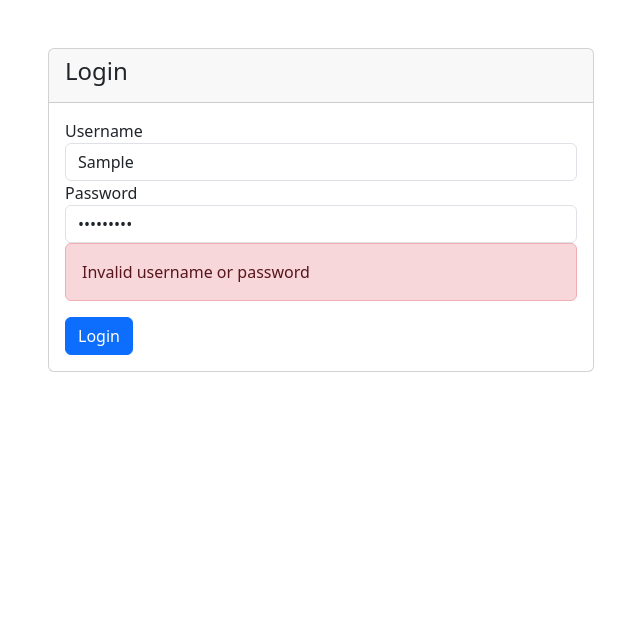
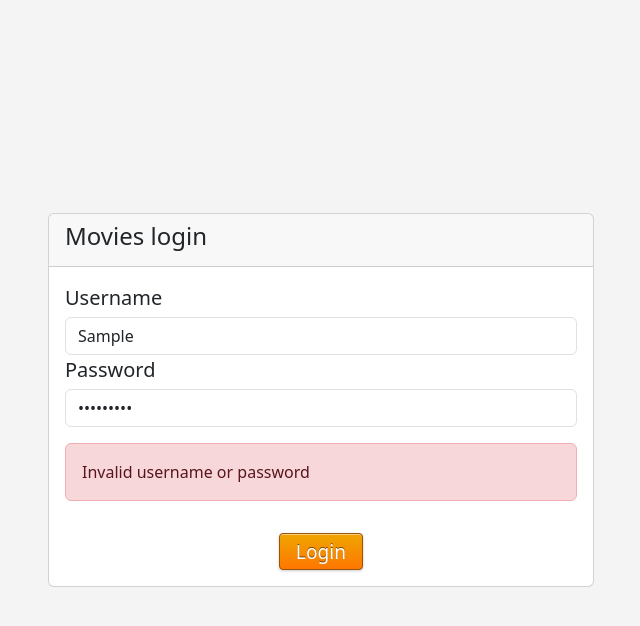
Before and after one commit to fhachcu/challengeNectia, a React (Create React App) app: page / in a window 1280 px wide. Both pictures are taken after typing "Sample", "Sample123" into the empty fields and a click on the button "Login". Shown: the top 626 px of the page, without its empty margins (319-959 px from the left). Built offline with nearby package versions, Linux system fonts and the light colour scheme; no server answers.

Commit message:
Styles changes and files removed

```diff
--- a/db.json
+++ b/db.json
@@ -2,8 +2,8 @@
   "users": [
     {
       "id": 1,
-      "username": "user1",
-      "password": "password1"
+      "username": "test",
+      "password": "test123"
     },
     {
       "id": 2,
--- a/src/App.css
+++ /dev/null
@@ -1,38 +0,0 @@
-.App {
-  text-align: center;
-}
-
-.App-logo {
-  height: 40vmin;
-  pointer-events: none;
-}
-
-@media (prefers-reduced-motion: no-preference) {
-  .App-logo {
-    animation: App-logo-spin infinite 20s linear;
-  }
-}
-
-.App-header {
-  background-color: #282c34;
-  min-height: 100vh;
-  display: flex;
-  flex-direction: column;
-  align-items: center;
-  justify-content: center;
-  font-size: calc(10px + 2vmin);
-  color: white;
-}
-
-.App-link {
-  color: #61dafb;
-}
-
-@keyframes App-logo-spin {
-  from {
-    transform: rotate(0deg);
-  }
-  to {
-    transform: rotate(360deg);
-  }
-}
--- a/src/App.tsx
+++ b/src/App.tsx
@@ -1,4 +1,3 @@
-import './App.css';
 import 'bootstrap/dist/css/bootstrap.min.css';
 import {AppRouter} from './Routes/appRouter';
 
--- a/src/Containers/Login.tsx
+++ b/src/Containers/Login.tsx
@@ -1,7 +1,8 @@
 import React, { useState } from 'react';
 import { useHistory } from 'react-router-dom';
-import {api} from '../Services/api';
-import {LoginData} from '../Interfaces/interfaces';
+import { api } from '../Services/api';
+import { LoginData } from '../Interfaces/interfaces';
+import '../Styles/styles.css';
 
 export const Login = () => {
   const [loginData, setLoginData] = useState<LoginData>({ username: '', password: '' });
@@ -22,26 +23,30 @@ export const Login = () => {
   };
 
   return (
+    <div className='bodyColor'>
       <div className="container">
-      <div className="row justify-content-center mt-5">
+        <div className="row justify-content-center align-content-center vh-100">
           <div className="col-md-6">
             <div className="card">
-            <div className="card-header">
-              <h4>Login</h4>
+              <div className="card-header fs-5">
+                <h4>Movies login</h4>
               </div>
               <div className="card-body">
                 <form onSubmit={handleLogin}>
                   <div className="form-group">
-                  <label htmlFor="username">Username</label>
+                    <label htmlFor="username" className='fs-5 mb-1'>Username</label>
                     <input type="text" className="form-control" id="username" value={loginData.username} onChange={(event) => setLoginData({ ...loginData, username: event.target.value })} />
                   </div>
                   <div className="form-group">
-                  <label htmlFor="password">Password</label>
+                    <label htmlFor="password mb-1" className='fs-5 mb-1'>Password</label>
                     <input type="password" className="form-control" id="password" value={loginData.password} onChange={(event) => setLoginData({ ...loginData, password: event.target.value })} />
                   </div>
-                {error && <div className="alert alert-danger">{error}</div>}
-                <button type="submit" className="btn btn-primary">Login</button>
+                  {error && <div className="alert alert-danger mt-3">{error}</div>}
+                  <div className='d-flex justify-content-center'>
+                    <button type="submit" className="btn-3d mt-3">Login</button>
+                  </div>
                 </form>
+              </div>
             </div>
           </div>
         </div>
--- a/src/Containers/Table.tsx
+++ b/src/Containers/Table.tsx
@@ -74,8 +74,8 @@ export const Table = () => {
 
     return (
         <div className="container">
-            <h1>Movies</h1>
-            <div>
+            <h1 className='my-3'>Movies</h1>
+            <div className='d-flex justify-content-between'>
                 <button className="btn btn-primary mb-3" onClick={() => setShowCreateModal(true)}>
                     Create new movie
                 </button>
--- a/src/Routes/appRouter.tsx
+++ b/src/Routes/appRouter.tsx
@@ -1,6 +1,6 @@
 import { BrowserRouter as Router, Route, Redirect, Switch } from 'react-router-dom';
-import {Login} from '../Containers/Login';
-import {Table} from '../Containers/Table';
+import { Login } from '../Containers/login';
+import { Table } from '../Containers/table';
 
 export const AppRouter = () => {
 
--- /dev/null
+++ b/src/Styles/styles.css
@@ -0,0 +1,31 @@
+.btn-3d {
+    padding: .2rem 1rem;
+    border: 1px solid #995309;
+    border-radius: 4px;
+    background-color: #d9750b;
+    color: #fff;
+
+    font-size: 1.2rem;
+    text-shadow: 0 -1px 0 rgba(0,0,0,.5);
+    box-shadow: 0 1px 0 rgba(255,255,255,.5) inset,
+      0 1px 3px rgba(0,0,0,.2);
+    background-image: -webkit-gradient(linear,left top,left bottom,color-stop(10%,#f90),to(#e76a00));
+    background-image: linear-gradient(#f90 10%,#e76a00 100%);
+  }
+
+  .btn-3d:hover, .btn-3d:focus {
+    background-color: #e0811b;
+    background-image: -webkit-gradient(linear,left top,left bottom,color-stop(10%,#f0a100),to(#f70));
+    background-image: linear-gradient(#f0a100 10%,#f70 100%);
+  }
+
+  .btn-3d:active {
+    background-color: #cf6a00;
+    box-shadow: 0 2px 3px 0 rgba(0,0,0,.2) inset;
+    background-image: -webkit-gradient(linear,left top,left bottom,color-stop(10%,#f0a100),to(#f70));
+    background-image: linear-gradient(#f0a100 10%,#f70 100%);
+  }
+
+  .bodyColor {
+    background-color: #80808017;
+  }
--- a/src/index.tsx
+++ b/src/index.tsx
@@ -11,7 +11,3 @@ root.render(
     <App />
   </React.StrictMode>
 );
-
-// If you want to start measuring performance in your app, pass a function
-// to log results (for example: reportWebVitals(console.log))
-// or send to an analytics endpoint. Learn more: https://bit.ly/CRA-vitals
```
Also changed, not shown: 1 other file (tests, documents, lock files or other folders). Lines whose indentation alone changed are shown as unchanged.
